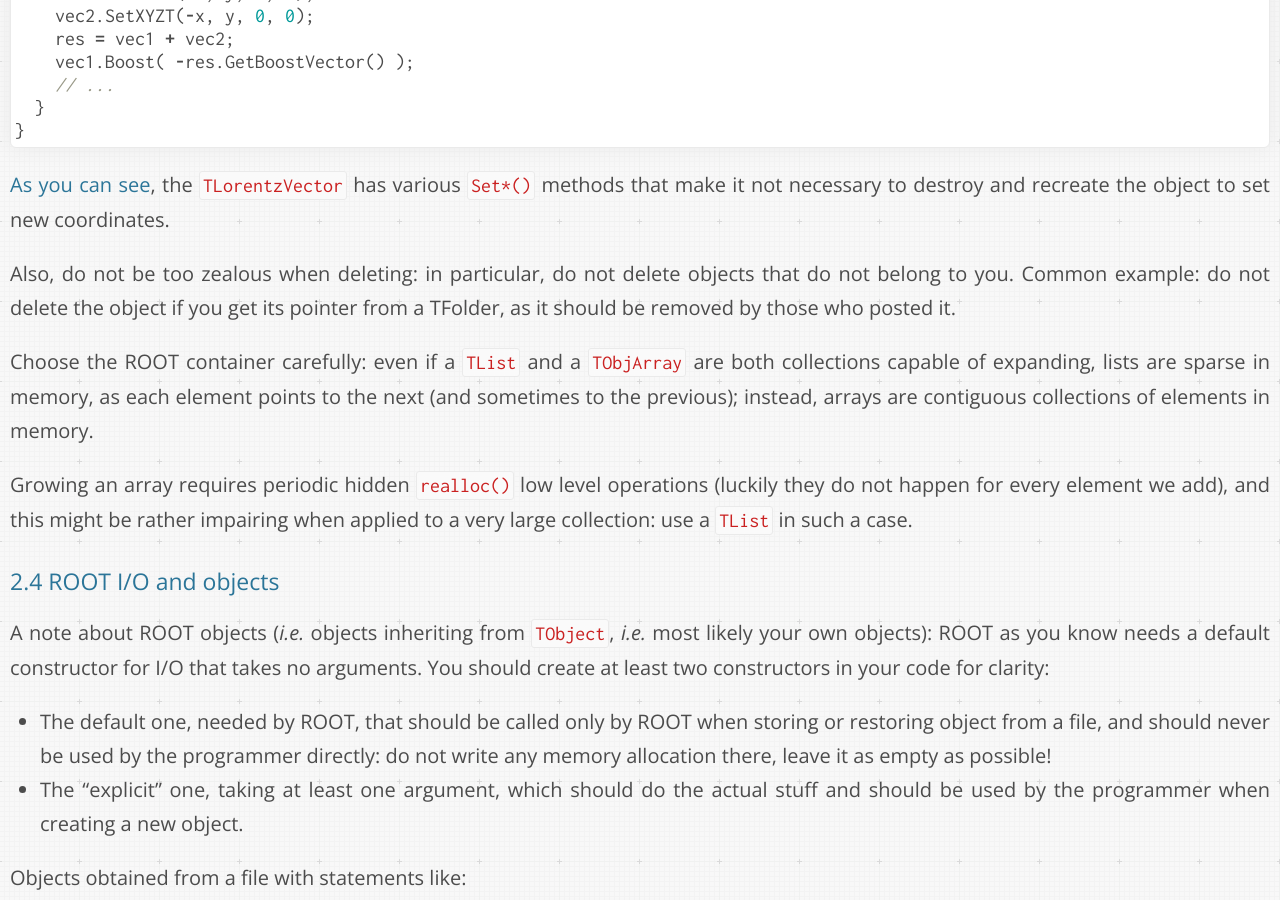
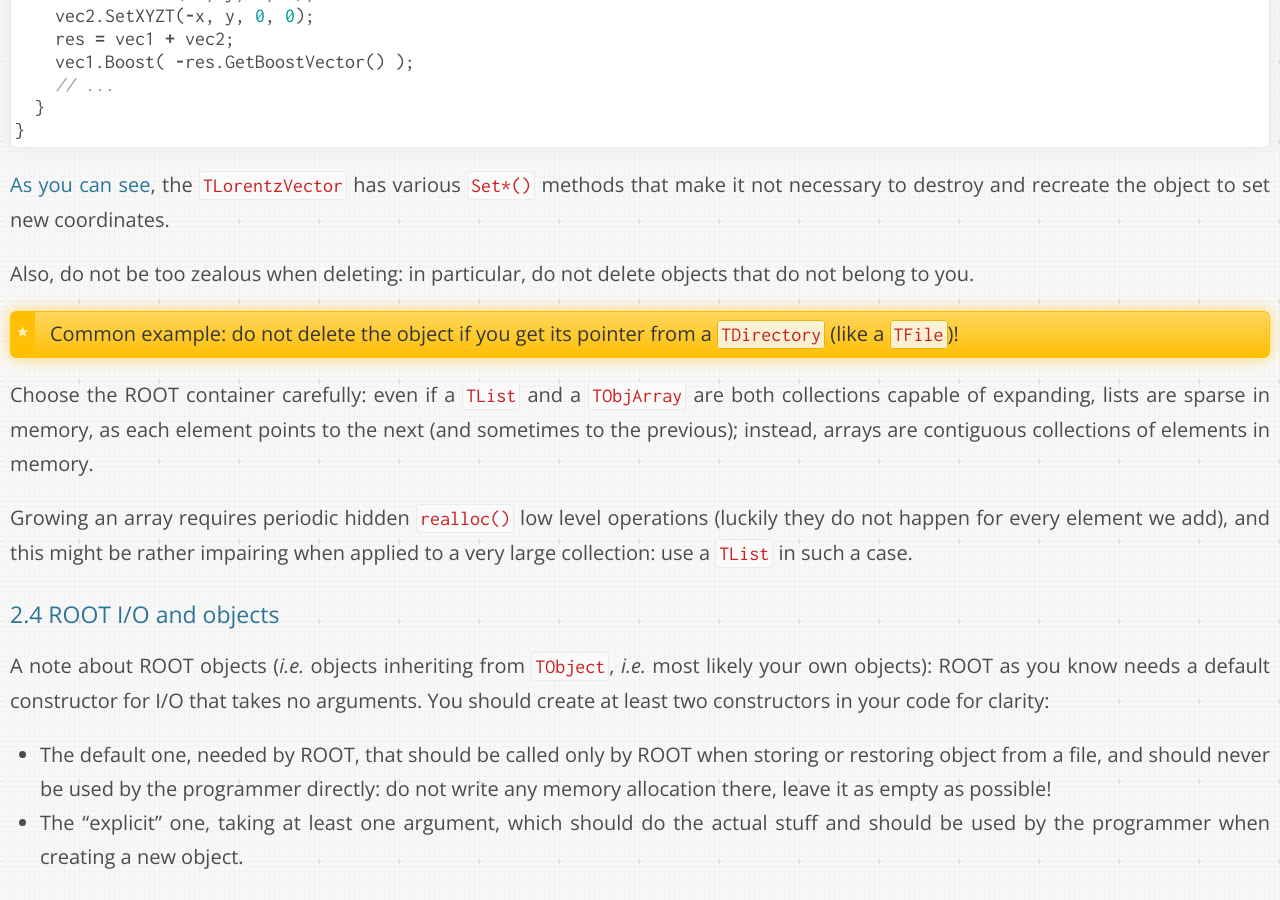
Before and after one commit to dberzano/dberzano.github.io, a Jekyll site: the page built from alice/debug/index.md, in a window 1280 px wide and 900 px high, scrolled down 7939 px. Built offline with Jekyll 4.4.1, drawn with Linux system fonts in a browser that asks for light colours; Markdown is read by kramdown in place of the engine named in the settings.

Commit message:
DebugTut: TDirectory ptr example

```diff
--- a/alice/debug/index.md
+++ b/alice/debug/index.md
@@ -354,9 +354,10 @@ the `TLorentzVector` has various `Set*()` methods that make it not
 necessary to destroy and recreate the object to set new coordinates.
 
 Also, **do not be too zealous when deleting**: in particular, do not
-delete objects that do not belong to you. Common example: do not
-delete the object if you get its pointer from a TFolder, as it should
-be removed by those who posted it.
+delete objects that do not belong to you.
+
+> Common example: do not delete the object if you get its pointer from
+> a `TDirectory` (like a `TFile`)!
 
 Choose the ROOT container carefully: even if a `TList` and a
 `TObjArray` are both collections capable of expanding, **lists are
```
